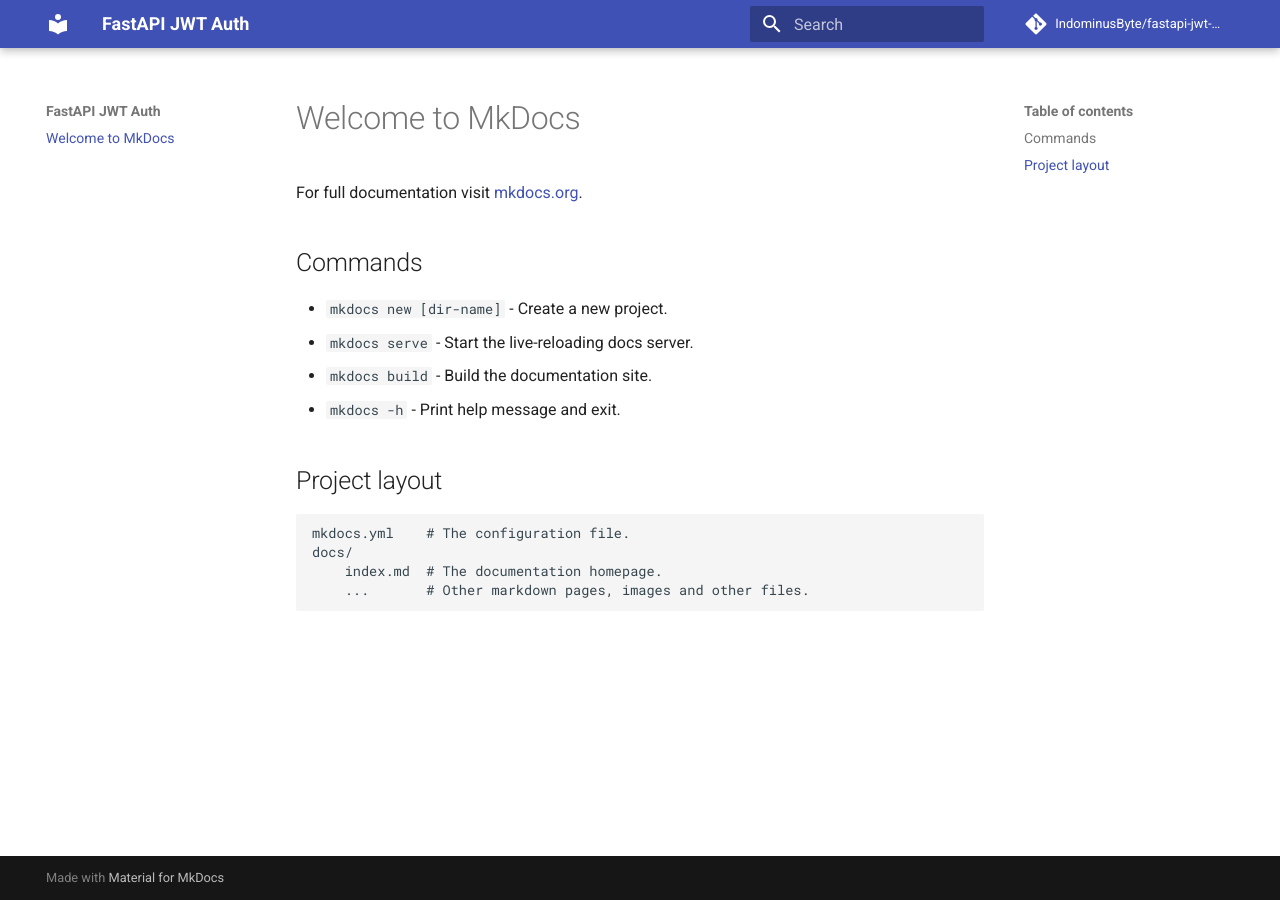
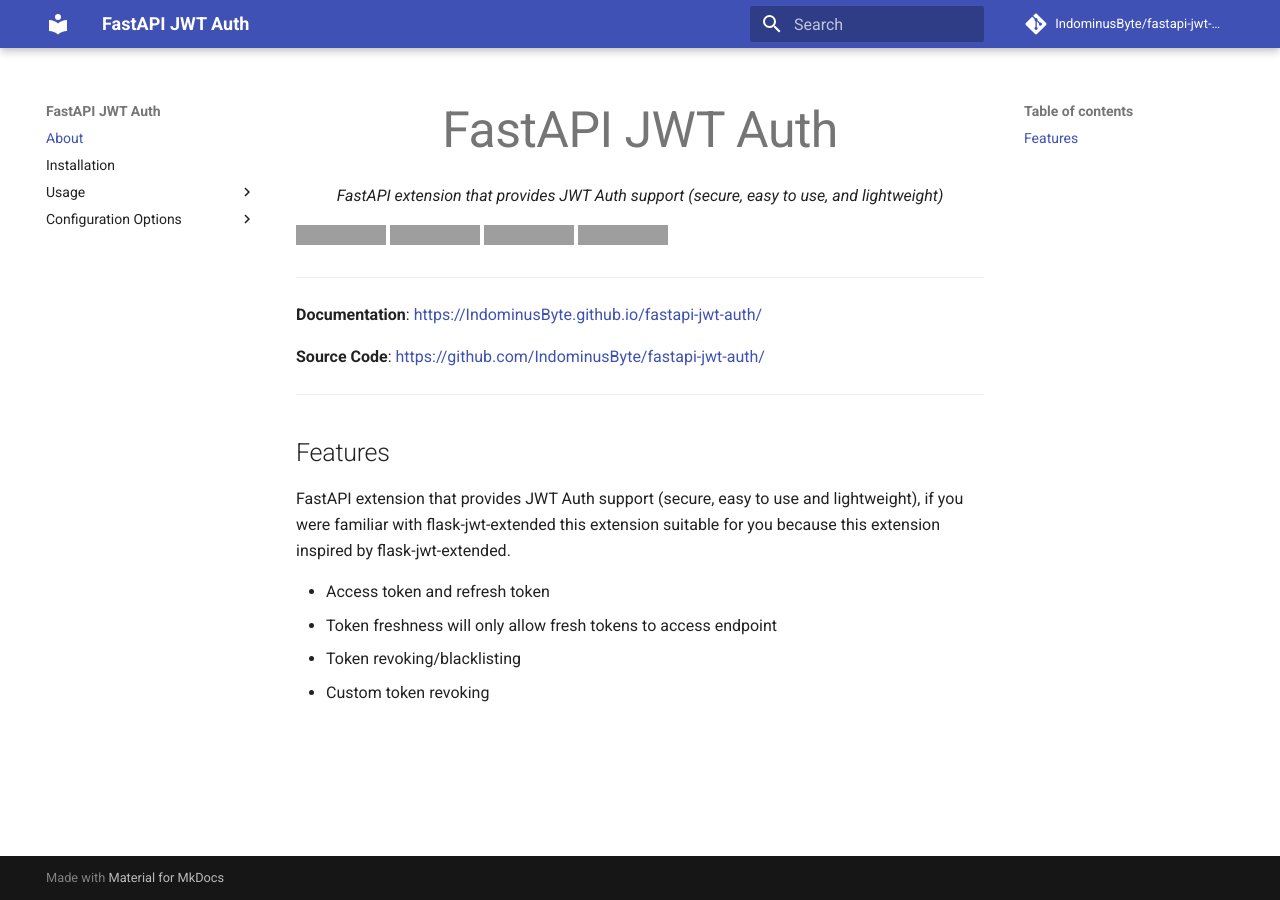
Before and after one commit to IndominusByte/fastapi-jwt-auth, an MkDocs documentation site: the page built from docs/index.md, in a window 1280 px wide. Built offline with MkDocs 1.6.1 and Material for MkDocs 9.7.7, drawn with Linux system fonts in a browser that asks for light colours; comment, search, counter and statistics services are not loaded; grey boxes are pictures that could not be loaded.

Commit message:
add docs installation & usage

```diff
--- a/docs/index.md
+++ b/docs/index.md
@@ -1,17 +1,27 @@
-# Welcome to MkDocs
+<h1 align="center" style="margin-bottom: 20px; font-weight: 500; font-size: 50px;">
+  FastAPI JWT Auth
+</h1>
+<p align="center">
+    <em>FastAPI extension that provides JWT Auth support (secure, easy to use, and lightweight)</em>
+</p>
 
-For full documentation visit [mkdocs.org](https://www.mkdocs.org).
+[![Build Status](https://travis-ci.org/IndominusByte/fastapi-jwt-auth.svg?branch=master)](https://travis-ci.org/IndominusByte/fastapi-jwt-auth)
+[![Coverage Status](https://coveralls.io/repos/github/IndominusByte/fastapi-jwt-auth/badge.svg?branch=master)](https://coveralls.io/github/IndominusByte/fastapi-jwt-auth?branch=master)
+[![PyPI version](https://badge.fury.io/py/fastapi-jwt-auth.svg)](https://badge.fury.io/py/fastapi-jwt-auth)
+[![Downloads](https://pepy.tech/badge/fastapi-jwt-auth)](https://pepy.tech/project/fastapi-jwt-auth)
 
-## Commands
+---
 
-* `mkdocs new [dir-name]` - Create a new project.
-* `mkdocs serve` - Start the live-reloading docs server.
-* `mkdocs build` - Build the documentation site.
-* `mkdocs -h` - Print help message and exit.
+**Documentation**: <a href="https://IndominusByte.github.io/fastapi-jwt-auth/" target="_blank">https://IndominusByte.github.io/fastapi-jwt-auth/</a>
 
-## Project layout
+**Source Code**: <a href="https://github.com/IndominusByte/fastapi-jwt-auth/" target="_blank">https://github.com/IndominusByte/fastapi-jwt-auth/</a>
 
-    mkdocs.yml    # The configuration file.
-    docs/
-        index.md  # The documentation homepage.
-        ...       # Other markdown pages, images and other files.
+---
+
+## Features
+FastAPI extension that provides JWT Auth support (secure, easy to use and lightweight), if you were familiar with flask-jwt-extended this extension suitable for you because this extension inspired by flask-jwt-extended.
+
+- Access token and refresh token
+- Token freshness will only allow fresh tokens to access endpoint
+- Token revoking/blacklisting
+- Custom token revoking
--- a/mkdocs.yml
+++ b/mkdocs.yml
@@ -5,3 +5,25 @@ theme:
 
 repo_name: IndominusByte/fastapi-jwt-auth
 repo_url: https://github.com/IndominusByte/fastapi-jwt-auth
+
+markdown_extensions:
+  - pymdownx.highlight:
+      linenums_style: pymdownx.inline
+  - pymdownx.superfences
+  - pymdownx.inlinehilite
+
+nav:
+  - About: index.md
+  - Installation: installation.md
+  - Usage:
+    - Basic Usage: usage/basic.md
+    - Partially Protecting: usage/optional.md
+    - Refresh Tokens: usage/refresh.md
+    - Token Freshness: usage/freshness.md
+    - Token Revoking: usage/revoking.md
+  - Configuration Options:
+    - General Options: configuration-options/general.md
+    - Headers Options: configuration-options/headers.md
+    - Cookies Options: configuration-options/cookies.md
+    - CSRF Options: configuration-options/csrf.md
+    - Denylist Options: configuration-options/denylist.md
```
Also changed, not shown: docs/installation.md (added, +10 -0 lines), docs/usage/basic.md (added, +91 -0 lines), docs/usage/freshness.md (added, +93 -0 lines), docs/usage/optional.md (added, +45 -0 lines), docs/usage/refresh.md (added, +65 -0 lines), docs/usage/revoking.md (added, +13 -0 lines).
